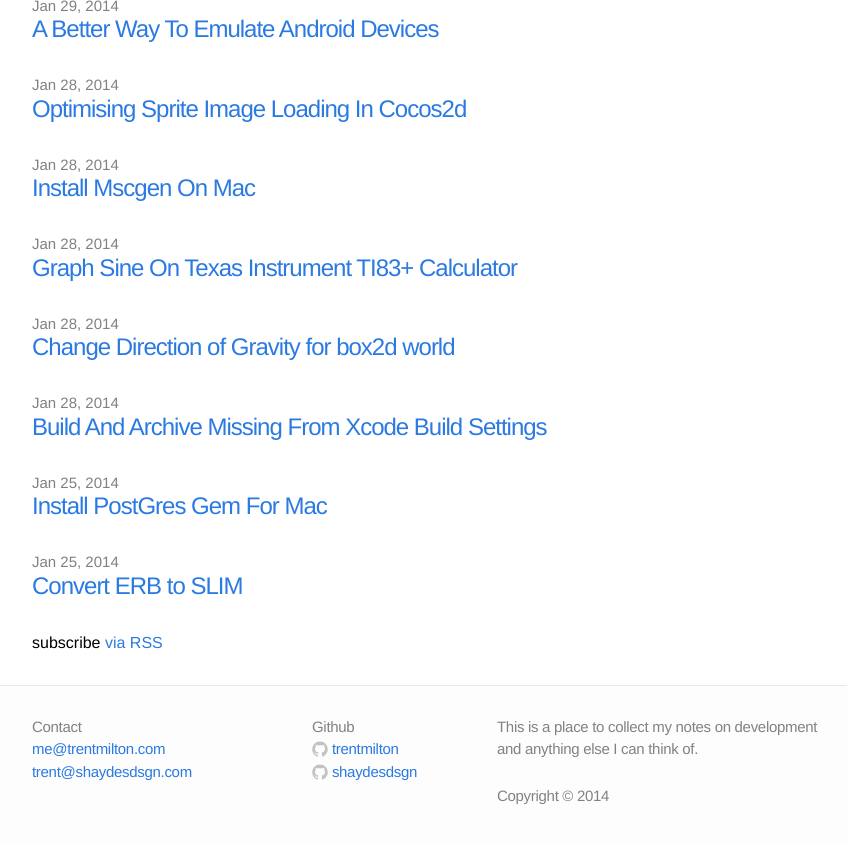
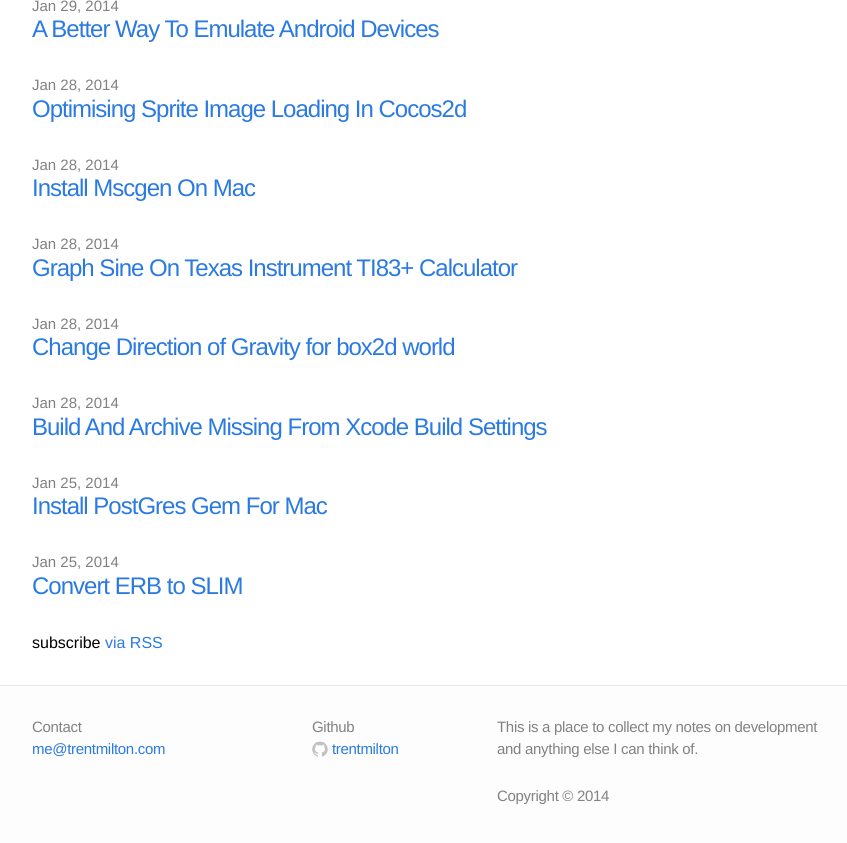
Before and after one commit to trentmilton/trentmilton-site-jekyll, a Jekyll site: the page built from index.html, in a window 1280 px wide and 900 px high, scrolled down 4804 px. Shown: the top 843 px of the window, without its empty margins (208-1055 px from the left). Built offline with Jekyll 4.4.1, drawn with Linux system fonts in a browser that asks for light colours; some of the changed lines change nothing that is shown.

```diff
--- a/_config.yml
+++ b/_config.yml
@@ -1,12 +1,12 @@
 # Site settings
 title: Trent Milton
 email: me@trentmilton.com
-email_alt: trent@shaydesdsgn.com
+# email_alt: trent@shaydesdsgn.com
 description: "This is a place to collect my notes on development and anything else I can think of."
 baseurl: ""
 url: "http://trentmilton.com"
 github_username: trentmilton
-github_username_alt: shaydesdsgn
+# github_username_alt: shaydesdsgn
 disqus_shortname: trentmilton-blog
 
 # I'm not sure what this is about, I think it's a jekyll property
```
Also changed, not shown: _includes/search.html (+4 -4 lines), js/search.min.js.
